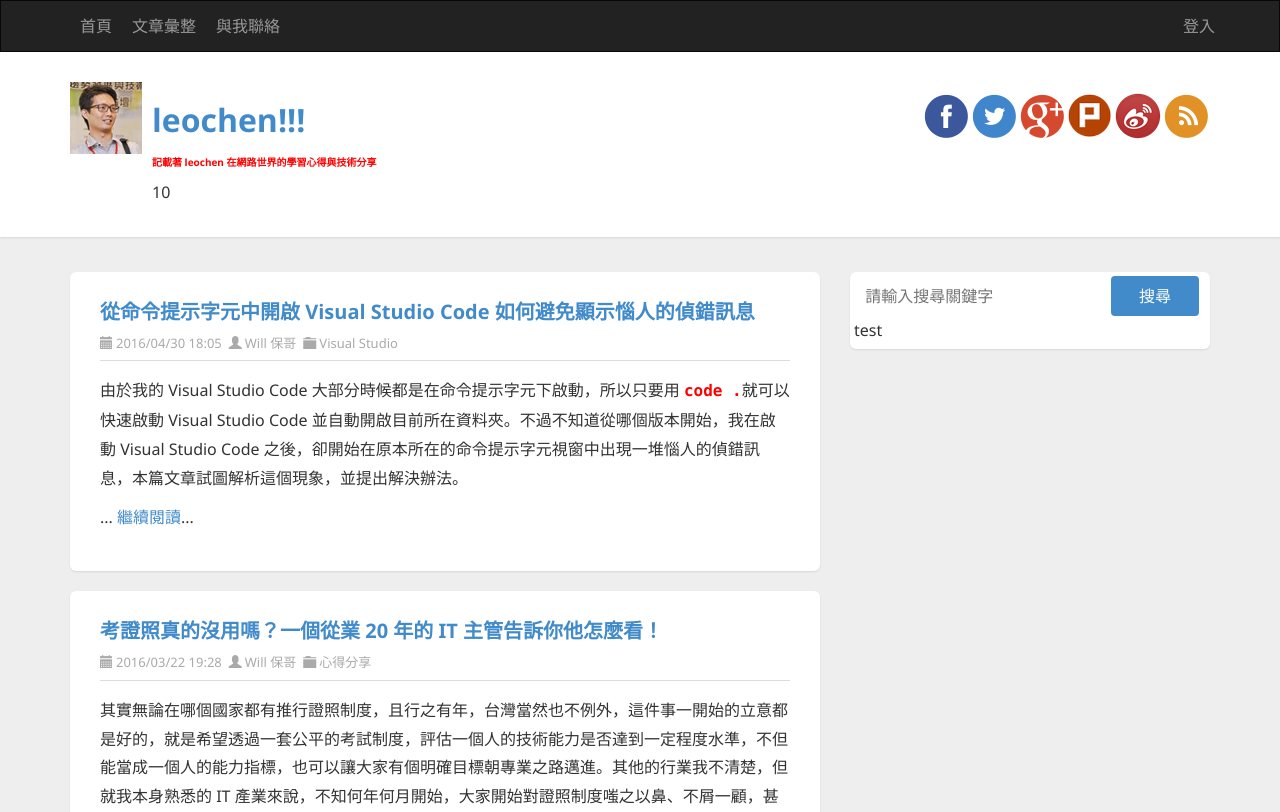
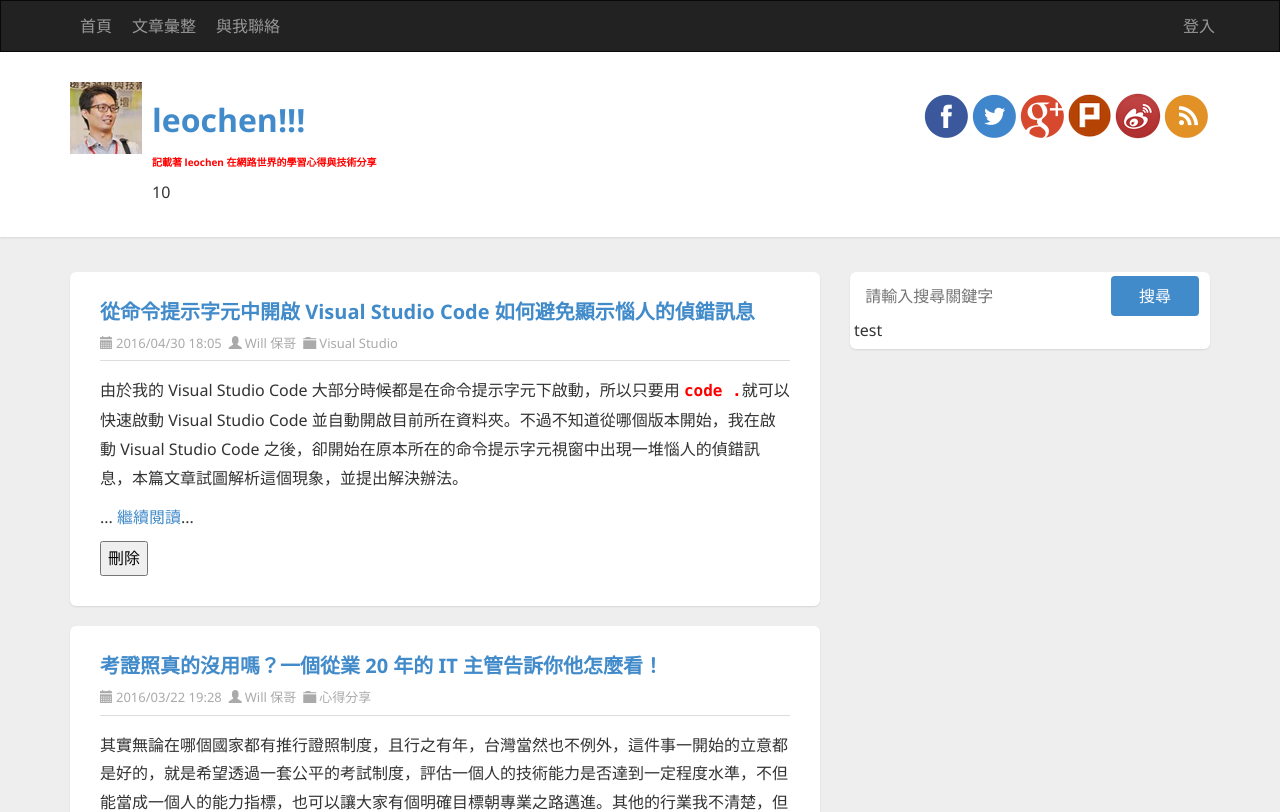
Before and after one commit to leochen1/angular2_160930, an Angular app: page / in a window 1280 px wide. Shown: the top 812 px of the page. Built offline with nearby package versions, Linux system fonts and the light colour scheme.

Commit message:
13 練習使用 @Output() 在 ArticleComponent 內新增｢刪除｣按鈕，並透過事件通知 AppComponent 刪除該文章資料

```diff
--- a/src/app/app.component.html
+++ b/src/app/app.component.html
@@ -8,7 +8,8 @@
       <div id="ctl00_cphBody_PostList1_posts" class="posts">
 
         <!-- Article START-->
-        <app-article *ngFor="let item of data" [item]="item"></app-article>
+        <!--給予delete事件,並呼叫function(), $event為要刪掉那筆item的資料-->
+        <app-article *ngFor="let item of data" [item]="item" (delete)="doDeleteArticle($event)"></app-article>
         <!-- Article END-->
 
       </div>
--- a/src/app/app.component.ts
+++ b/src/app/app.component.ts
@@ -11,6 +11,11 @@
 
   doSearch(keyword: string) {
     this.keyword = keyword;
+  }
+
+  doDeleteArticle(item){
+    let idx = this.data.indexOf(item)
+    this.data.splice(idx, 1);   //刪除data下的那筆item資料(data非真正被delete)
   }
 
   data = [
--- a/src/app/article/article.component.html
+++ b/src/app/article/article.component.html
@@ -11,4 +11,5 @@
   </header>
   <section class="post-body text" [innerHTML]="item.summary">
   </section>
+  <button (click)="doDelete(item)">刪除</button>
 </article>
--- a/src/app/article/article.component.ts
+++ b/src/app/article/article.component.ts
@@ -1,4 +1,4 @@
-import { Component, OnInit, Input, Output } from '@angular/core';
+import { Component, OnInit, Input, Output, EventEmitter } from '@angular/core';
 
 @Component({
   selector: 'app-article',
@@ -10,9 +10,14 @@
   @Input()
   item: any;
 
+  @Output() delete = new EventEmitter<any>();  //傳出delete事件, 目的:給app.component可以取得這事件
+
   constructor() { }
 
   ngOnInit() {
   }
 
+  doDelete(item){
+    this.delete.emit(item);  //傳出按下刪除那筆的item給delete事件
+  }
 }
```
